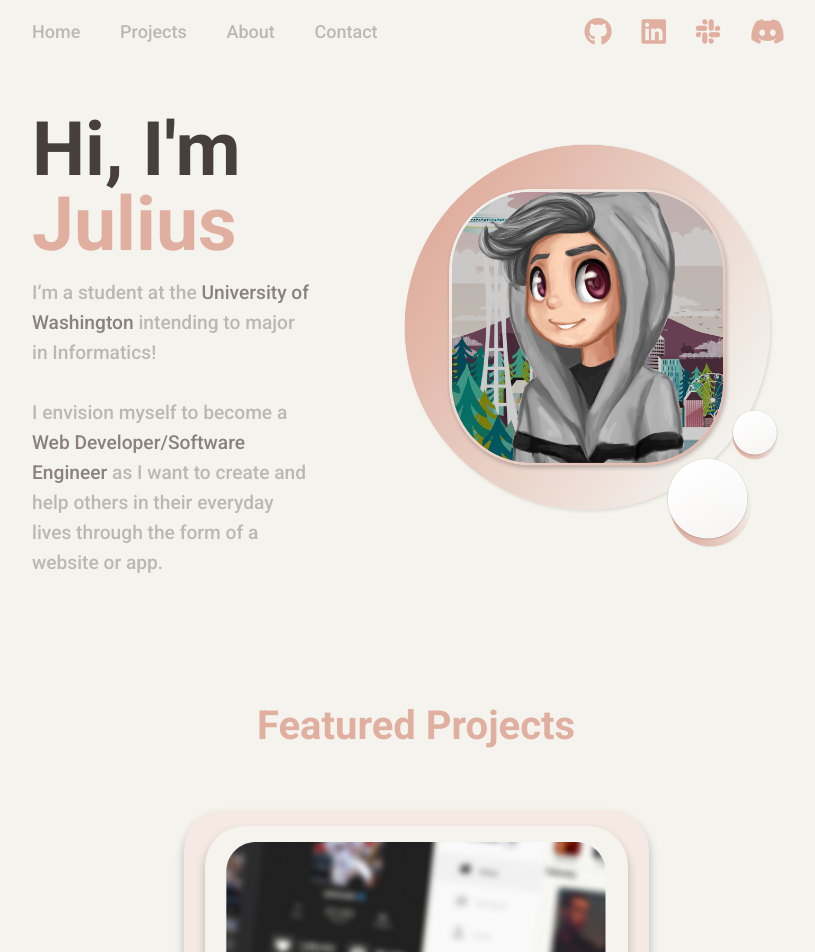
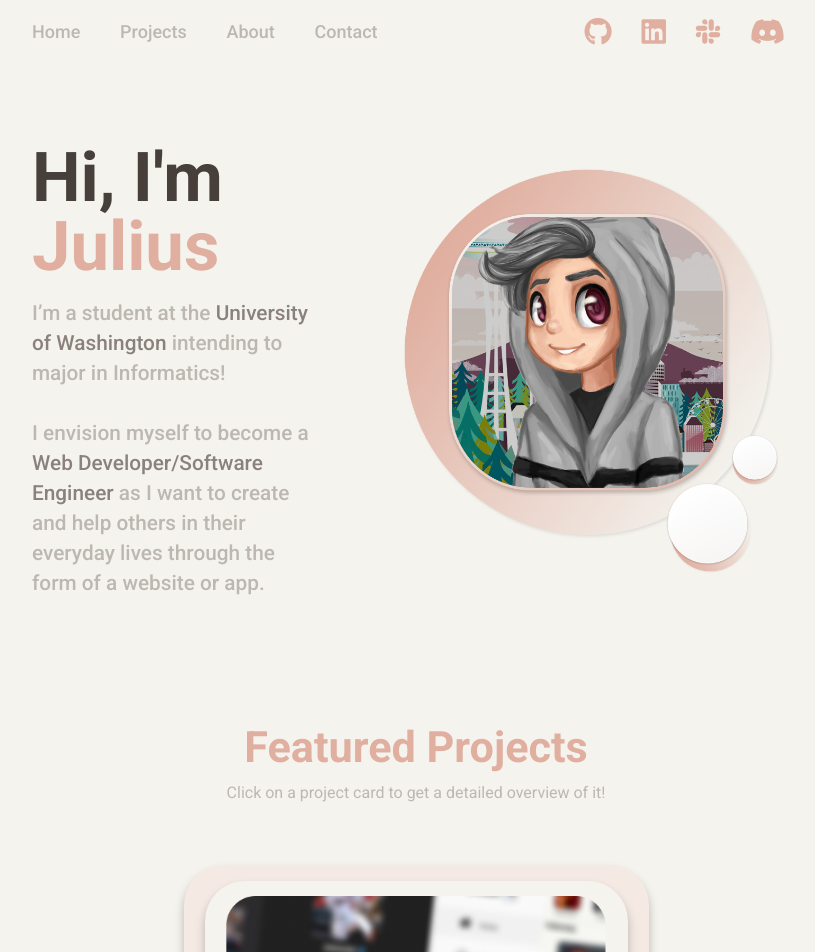
Before and after one commit to juliuscecilia33/Portfolio, a React (Create React App) app: page / in a window 1280 px wide. Shown: the top 952 px of the page, without its empty margins (224-1039 px from the left). Built offline with nearby package versions, Linux system fonts and the light colour scheme.

Commit message:
fixes and scroll bar change

```diff
--- a/src/Global-Styles.js
+++ b/src/Global-Styles.js
@@ -22,6 +22,18 @@ export const GlobalStyles = createGlobalStyle`
         -webkit-font-smoothing: antialiased;
         -moz-osx-font-smoothing: grayscale;
         transition: all 0.50s linear;
+
+        &::-webkit-scrollbar {
+            width: 12px;
+            background-color: #f6f6f2;
+
+            border-radius: 15px;
+        }
+
+        &::-webkit-scrollbar-thumb {
+            background-color: #c4c4c4;
+            border-radius: 15px;
+        }
     }
 
     ul {
--- a/src/components/Hero/styles/hero.js
+++ b/src/components/Hero/styles/hero.js
@@ -6,7 +6,7 @@ export const Container = styled.div`
   justify-content: center;
   align-items: center;
   padding: 0 20%;
-  margin-top: 3rem;
+  margin-top: 5rem;
 `;
 
 export const Text = styled.div`
@@ -17,7 +17,7 @@ export const Text = styled.div`
 `;
 
 export const Title = styled.h2`
-  font-size: 4.7rem;
+  font-size: 4.3rem;
   font-weight: 700;
   color: #463f3a;
   text-align: left;
@@ -30,7 +30,7 @@ export const Title = styled.h2`
 
 export const Description = styled.p`
   width: 80%;
-  font-size: 1.2rem;
+  font-size: 1.3rem;
   font-weight: 500;
   color: #bcb8b1;
   text-align: left;
--- a/src/components/ProjectsH/index.js
+++ b/src/components/ProjectsH/index.js
@@ -3,6 +3,7 @@ import React from "react";
 import {
   Container,
   Header,
+  Message,
   Cards,
   Card,
   Image,
@@ -17,6 +18,10 @@ export default function ProjectsH({ children, ...restProps }) {
 
 ProjectsH.Header = function ProjectsHHeader({ children, ...restProps }) {
   return <Header {...restProps}>{children}</Header>;
+};
+
+ProjectsH.Message = function ProjectsHMessage({ children, ...restProps }) {
+  return <Message {...restProps}>{children}</Message>;
 };
 
 ProjectsH.Cards = function ProjectsHCards({ children, ...restProps }) {
--- a/src/components/ProjectsH/styles/projectsh.js
+++ b/src/components/ProjectsH/styles/projectsh.js
@@ -11,9 +11,16 @@ export const Container = styled.div`
 `;
 
 export const Header = styled.h2`
-  font-size: 2.5rem;
+  font-size: 2.7rem;
   font-weight: 700;
   color: #e0afa0;
+  margin-bottom: 1rem;
+`;
+
+export const Message = styled.p`
+  font-size: 1rem;
+  font-weight: 400;
+  color: #bcb8b1;
   margin-bottom: 2rem;
 `;
 
--- a/src/containers/projectsH.js
+++ b/src/containers/projectsH.js
@@ -6,6 +6,9 @@ export function ProjectsHContainer() {
     <>
       <ProjectsH>
         <ProjectsH.Header>Featured Projects</ProjectsH.Header>
+        <ProjectsH.Message>
+          Click on a project card to get a detailed overview of it!
+        </ProjectsH.Message>
         <ProjectsH.Cards>
           <ProjectsH.Card
             src="InstaDeck"
```
